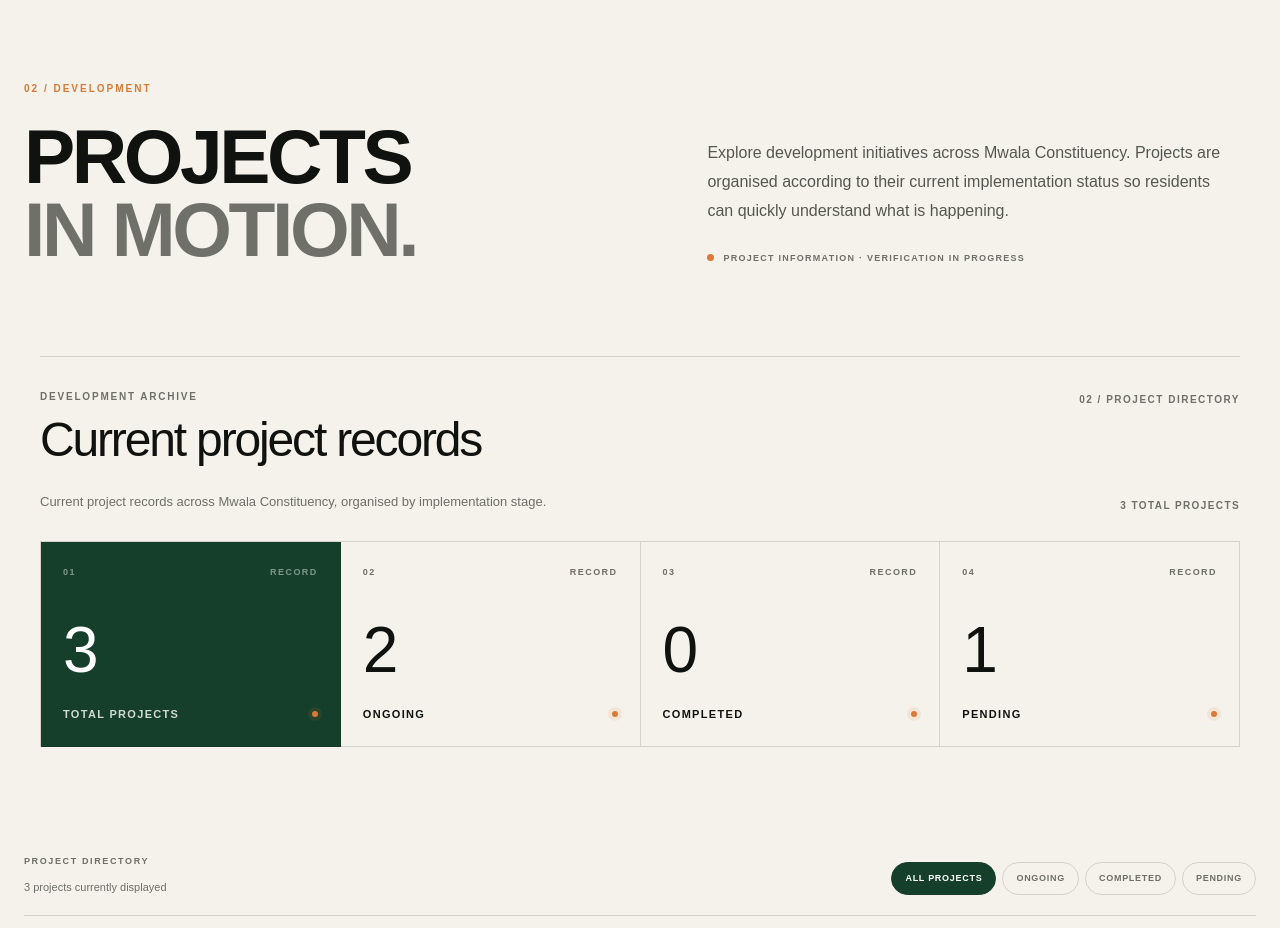
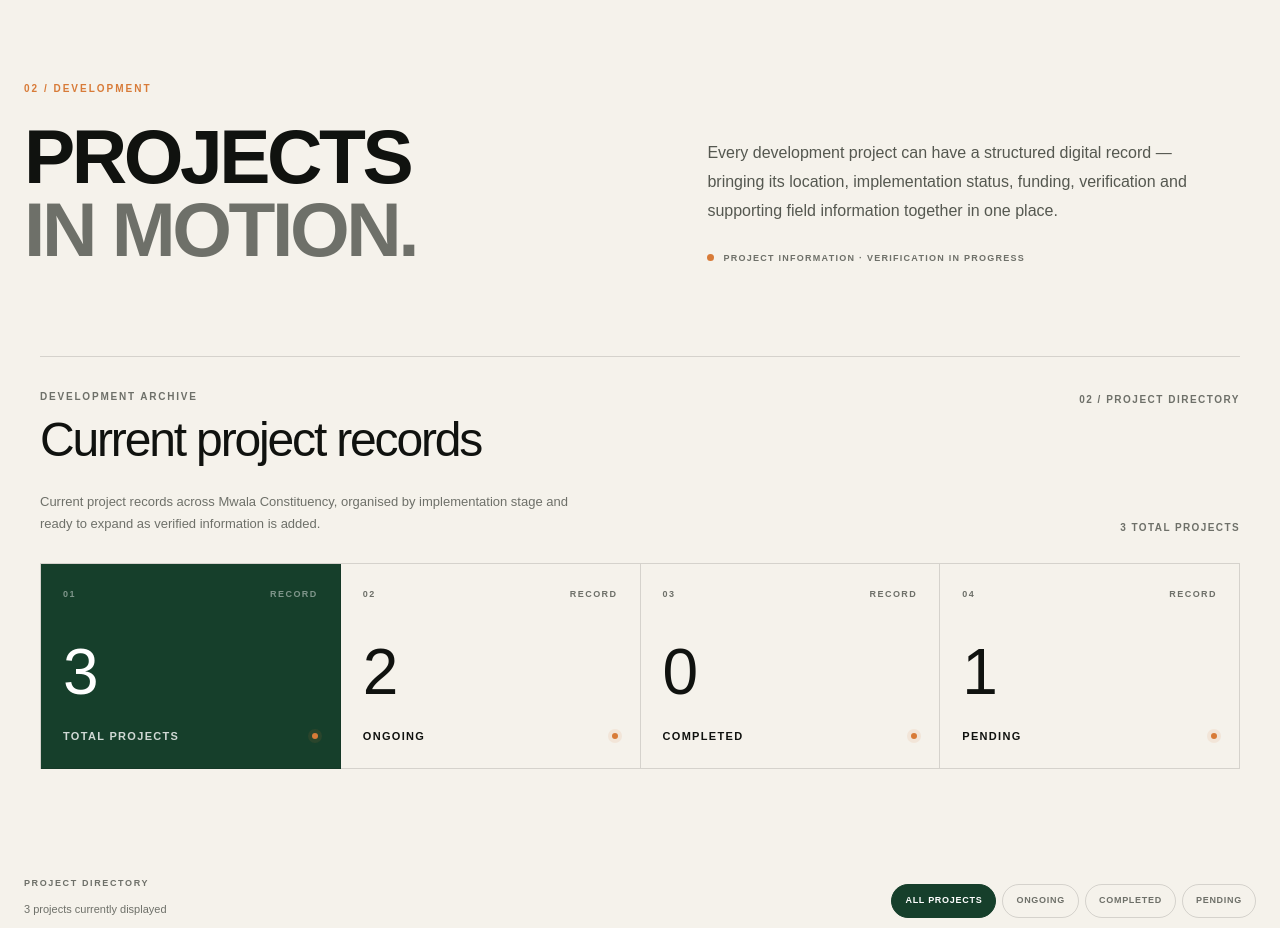
Before and after one commit to Chrisant-gif/mwala-connect, a Next.js app: page / in a window 1280 px wide. Shown: the part 4560-5488 px from the top of the page. Built offline with nearby package versions, Linux system fonts and the light colour scheme.

Commit message:
Refine project archive messaging

```diff
--- a/app/components/Projects.tsx
+++ b/app/components/Projects.tsx
@@ -94,10 +94,9 @@ export default function Projects() {
 
         <div className="development-intro-copy">
           <p>
-            Explore development initiatives across Mwala Constituency.
-            Projects are organised according to their current
-            implementation status so residents can quickly understand
-            what is happening.
+            Every development project can have a structured digital record —
+            bringing its location, implementation status, funding, verification
+            and supporting field information together in one place.
           </p>
 
           <div className="verified-label">
@@ -124,13 +123,12 @@ export default function Projects() {
 
           <div className="project-archive-intro">
             <p>
-        Current project records across Mwala Constituency,
-        organised by implementation stage.
+              Current project records across Mwala Constituency, organised by
+              implementation stage and ready to expand as verified information
+              is added.
             </p>
 
-      <span>
-        {projectCounts.all} TOTAL PROJECTS
-      </span>
+            <span>{projectCounts.all} TOTAL PROJECTS</span>
           </div>
 
           <div className="project-archive-grid">
@@ -224,13 +222,12 @@ export default function Projects() {
           </div>
         </div>
       </section>
+
       {/* Project Directory */}
       <section className="project-section" id="projects">
         <div className="project-section-header">
           <div>
-            <span className="section-label">
-              PROJECT DIRECTORY
-            </span>
+            <span className="section-label">PROJECT DIRECTORY</span>
 
             <p>
               {filteredProjects.length}{" "}
@@ -251,9 +248,7 @@ export default function Projects() {
                     ? "active"
                     : ""
                 }
-                onClick={() =>
-                  setActiveFilter(filter.value)
-                }
+                onClick={() => setActiveFilter(filter.value)}
               >
                 {filter.label}
               </button>
@@ -274,16 +269,13 @@ export default function Projects() {
             ))
           ) : (
             <div className="empty-projects">
-              <span>
-                NO PROJECTS IN THIS CATEGORY
-              </span>
+              <span>NO PROJECTS IN THIS CATEGORY</span>
 
               <h3>Nothing here yet.</h3>
 
               <p>
-                As verified project information is added to
-                Mwala Connect, this section will automatically
-                update.
+                As verified project information is added to Mwala Connect,
+                this section will automatically update.
               </p>
             </div>
           )}
@@ -374,9 +366,7 @@ function ProjectCard({
         <div>
           <span>Expected completion</span>
 
-          <strong>
-            {project.expectedCompletion}
-          </strong>
+          <strong>{project.expectedCompletion}</strong>
         </div>
       </div>
 
```
Lines whose indentation alone changed are shown as unchanged.
